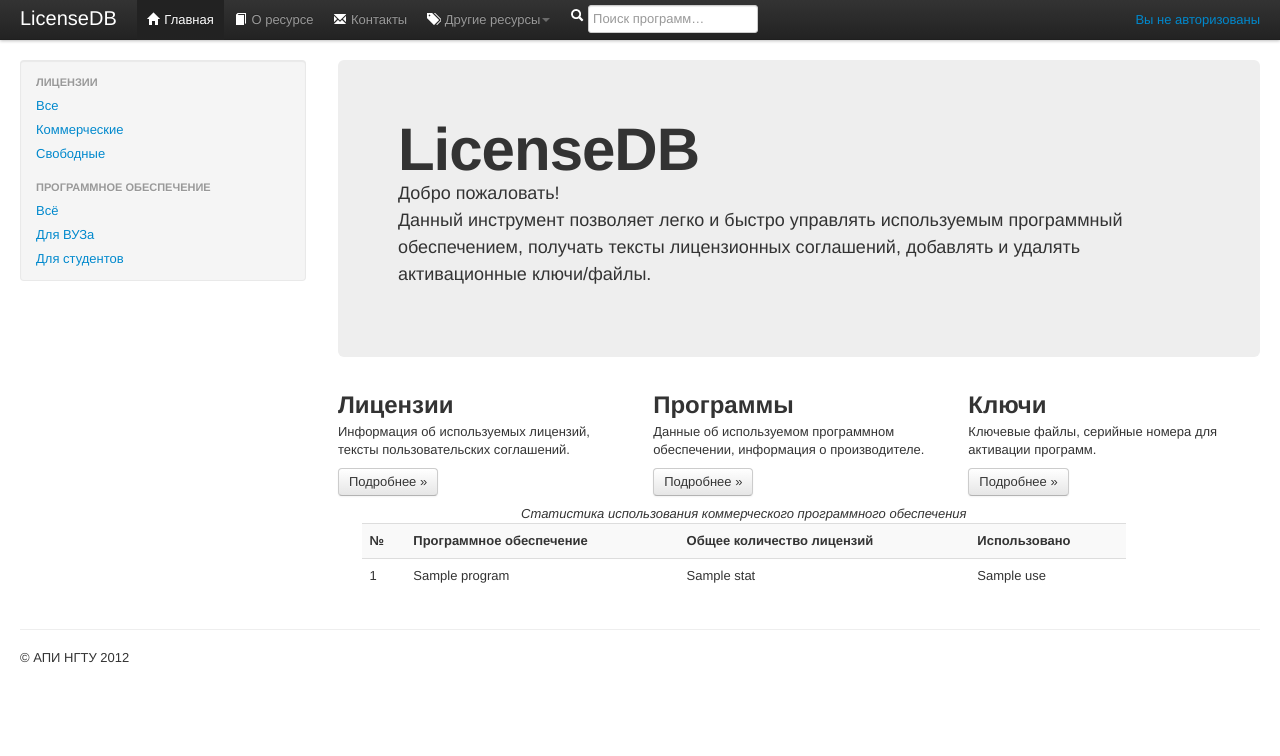
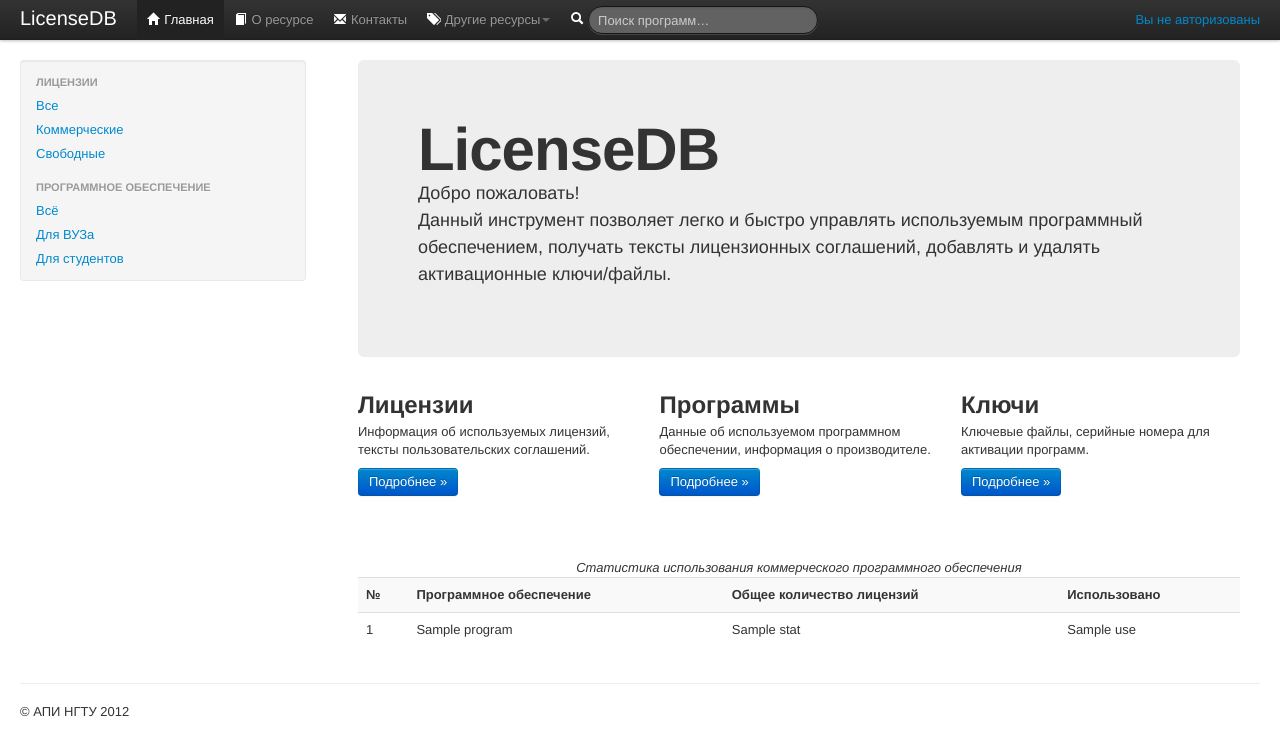
Before and after one commit to z0rr0/licdb, a Django app: template main/key/templates/index.html in a window 1280 px wide. Shown: the top 756 px of the page. Run offline with Django 3.2, Linux system fonts and the light colour scheme; the template is opened without the code that fills it: most values are stand-ins (such as "Sample title", 1, 10 or a date in 2020); parts of the project's set-up code (start-up, migrations or seed data) failed here and were passed over; some libraries are stand-ins or nearby versions.

Commit message:
small edit template

```diff
--- a/main/key/templates/index.html
+++ b/main/key/templates/index.html
@@ -10,19 +10,22 @@
         <div class="span4">
           <h2>Лицензии</h2>
           <p>Информация об используемых лицензий, тексты пользовательских соглашений.</p>
-          <p><a class="btn" href="/licenses/">Подробнее &raquo;</a></p>
+          <p><a class="btn btn-primary" href="/licenses/">Подробнее &raquo;</a></p>
         </div>
         <div class="span4">
           <h2>Программы</h2>
           <p>Данные об используемом программном обеспечении, информация о производителе.</p>
-          <p><a class="btn" href="/programs/">Подробнее &raquo;</a></p>
+          <p><a class="btn btn-primary" href="/programs/">Подробнее &raquo;</a></p>
         </div>
         <div class="span4">
           <h2>Ключи</h2>
           <p>Ключевые файлы, серийные номера для активации программ.</p>
-          <p><a class="btn" href="#">Подробнее &raquo;</a></p>
+          <p><a class="btn btn-primary" href="#">Подробнее &raquo;</a></p>
         </div>
-        <div class="span10">
+    </div>
+    <div class="row-fluid">
+      <div class="span12">
+        <br /><br /><br />
         <table class="table table-striped">
           <caption><em>Статистика использования коммерческого программного обеспечения</em></caption>
           <tr>
--- a/main/main/settings.py
+++ b/main/main/settings.py
@@ -5,7 +5,7 @@
     DEBUG = False
 else:
     DEBUG = True
-#DEBUG = True
+DEBUG = True
 TEMPLATE_DEBUG = DEBUG
 
 ADMINS = (
@@ -178,7 +178,7 @@
         # 'HIDE_DJANGO_SQL': False,
         # 'TAG': 'div',
     }
-    INTERNAL_IPS = ('127.0.0.1',)
+    INTERNAL_IPS = ('127.0.0.2',)
 
 # A sample logging configuration. The only tangible logging
 # performed by this configuration is to send an email to
--- a/main/main/templates/base.html
+++ b/main/main/templates/base.html
@@ -4,13 +4,13 @@
         <meta http-equiv="Content-Type" content="text/html; charset=utf-8"/>
         <meta http-equiv="Content-Language" content="ru"/>
         {% block addmeta %}{% endblock %}
-        <link rel="stylesheet" href="{{ MEDIA_URL }}bootstrap/css/bootstrap.min.css" type="text/css" />
-        <link rel="stylesheet" href="{{ MEDIA_URL }}bootstrap/css/bootstrap-responsive.min.css" type="text/css" />
-        <link rel="stylesheet" href="{{ MEDIA_URL }}css/main.css" type="text/css" />
-        <script type="text/javascript" src="{{ MEDIA_URL }}js/jquery-1.7.2.min.js"></script>
-        <script type="text/javascript" src="{{ MEDIA_URL }}bootstrap/js/bootstrap.min.js"></script>
+        <link rel="stylesheet" href="{{ MEDIA_URL }}bootstrap/css/bootstrap.min.css" />
+        <link rel="stylesheet" href="{{ MEDIA_URL }}bootstrap/css/bootstrap-responsive.min.css" />
+        <link rel="stylesheet" href="{{ MEDIA_URL }}css/main.css" />
+        <script src="{{ MEDIA_URL }}js/jquery-1.7.2.min.js"></script>
+        <script src="{{ MEDIA_URL }}bootstrap/js/bootstrap.min.js"></script>
         {% block addjscss %}{% endblock addjscss %}
-        <script type="text/javascript" src="{{ MEDIA_URL }}js/main.js"></script>
+        <script src="{{ MEDIA_URL }}js/main.js"></script>
         <title>LicenseDB - {% block title %}{% endblock %}</title>
     </head>
     <body>
@@ -37,27 +37,37 @@
                       <i class="icon-tags icon-white"></i>
                       Другие ресурсы<b class="caret"></b></a>
                       <ul class="dropdown-menu">
-                        <li><a href="http://www.apingtu.edu.ru/">Сайт АПИ НГТУ</a></li>
-                        <li><a href="http://www.apingtu.edu.ru/index.php?option=com_content&task=view&id=272&Itemid=32">Расписание студентов</a></li>
-                        <li><a href="http://rasp.apingtu.edu.ru/">Расписание преподавателей</a></li>
+                        <li><a href="http://www.apingtu.edu.ru/" target="_blank">Сайт АПИ НГТУ</a></li>
+                        <li><a href="http://www.apingtu.edu.ru/index.php?option=com_content&task=view&id=272&Itemid=32" target="_blank">Расписание студентов</a></li>
+                        <li><a href="http://rasp.apingtu.edu.ru/" target="_blank">Расписание преподавателей</a></li>
                       </ul>
                   </li>
                 </ul>
-
-                    <form class="navbar-form pull-left" method="POST" action="/programs/">
-                        {% csrf_token %}{{ form.management_form }}
-                        <i class="icon-search icon-white"></i>
-                        <input type="text" class="span2" name="progsearch" placeholder="Поиск программ…">
-                    </form>
-                <p class="navbar-text pull-right">
-                    {% if user.is_authenticated %}
+                <form class="navbar-search pull-left" method="POST" action="/programs/">
+                    {% csrf_token %}{{ form.management_form }}
+                    <i class="icon-search icon-white"></i>
+                    <input type="text" class="search-query" name="progsearch" placeholder="Поиск программ…">
+                </form>
+                {% if user.is_authenticated %}
+                  <ul class="nav pull-right">
+                    <li class="dropdown">
+                      <a href="#" class="dropdown-toggle"  data-toggle="dropdown">
                         <i class="icon-user icon-white"></i>
-                        Вы вошли как <a href="/accounts/logout/"  title="Выйти">{{ user.first_name  }}</a>
-                    {% else %}
-                        <a href="/accounts/login/" title="Выполнить вход">
-                          Вы не авторизованы</a>
-                    {% endif %}
-                </p>
+                        {{ user.first_name  }}
+                        <b class="caret"></b>
+                      </a>
+                      <ul class="dropdown-menu">
+                        <li><li><a href="#"  title="изменить личные данные">профиль</a></li></li>
+                        <li><li><a href="#"  title="ключи">мои ключи</a></li></li>
+                        <li><li><a href="/accounts/logout/"  title="Выйти">выйти</a></li></li>
+                      </ul>
+                    </li>
+                  </ul>
+                {% else %}
+                  <p class="navbar-text pull-right">
+                    <a href="/accounts/login/" title="Выполнить вход">Вы не авторизованы</a>
+                  </p>
+                {% endif %}
               </div>
             </div>
           </div>
@@ -86,7 +96,9 @@
               </div>
             </div>
             <div class="span9">
+              <div class="container-fluid">
                 {% block content %}{% endblock %}
+              </div>
             </div>
           </div>
         <hr>
```
Lines whose indentation alone changed are shown as unchanged.
